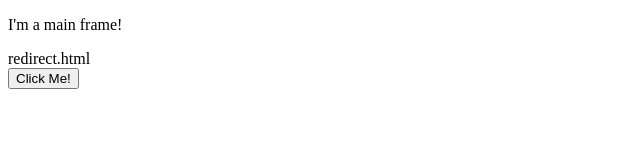
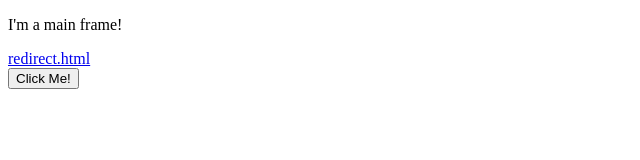
Before and after one commit to langxiong/bho_test_htmls, a plain HTML site: page redirect/index.html in a window 1280 px wide. Shown: the whole page, without its empty margins (0-640 px from the left). Drawn offline with Linux system fonts and the light colour scheme.

Commit message:
fix link tag item.

```diff
--- a/redirect/index.html
+++ b/redirect/index.html
@@ -3,7 +3,7 @@
 <body>
 
 <p>I'm a main frame!</p>
-<link href="./redirect.html">redirect.html</link>
+<a href="./redirect.html">redirect.html</a>
 <div>
 <button type="button" onclick="alert(xlTestInjectObj)">Click Me!</button>
 </div>
```
